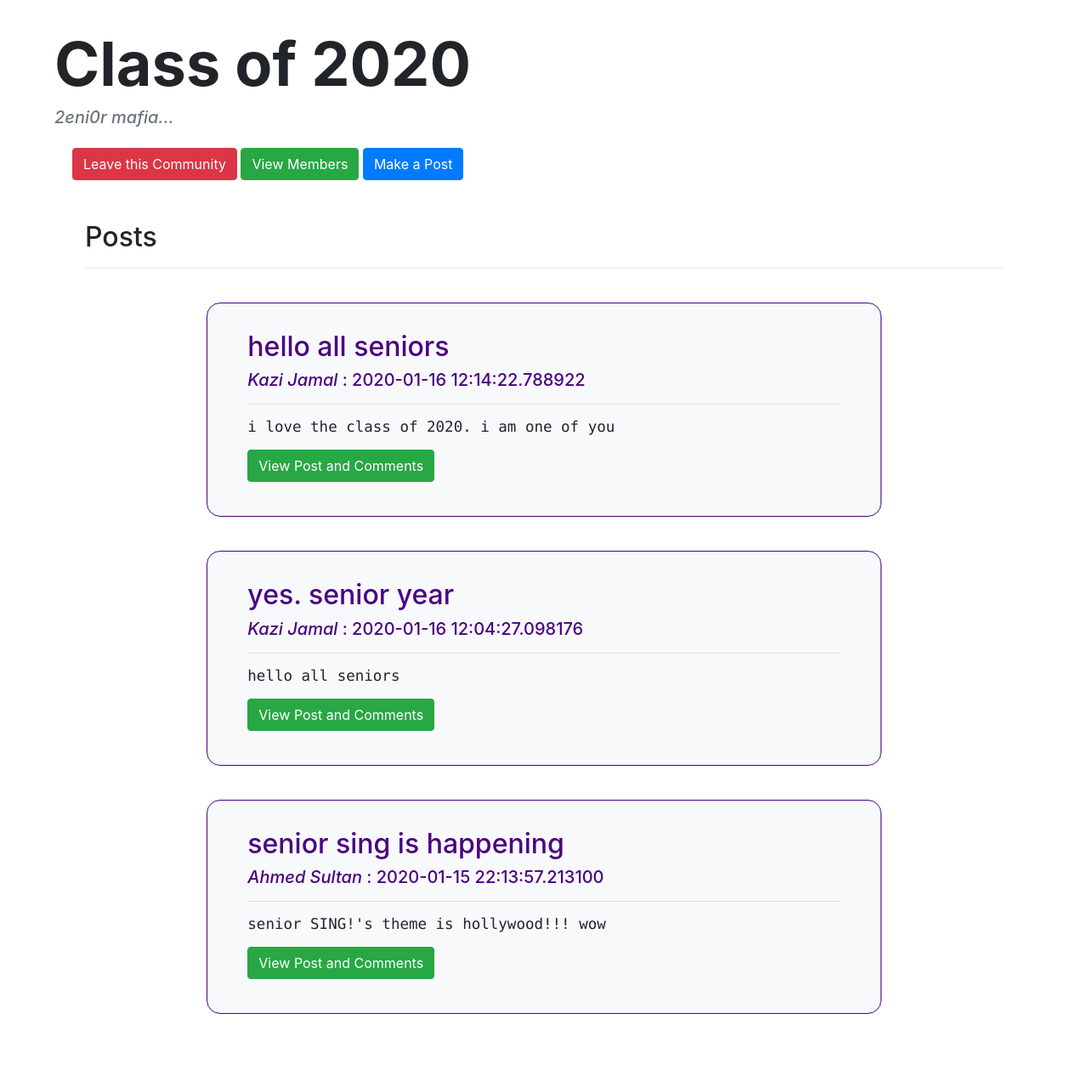
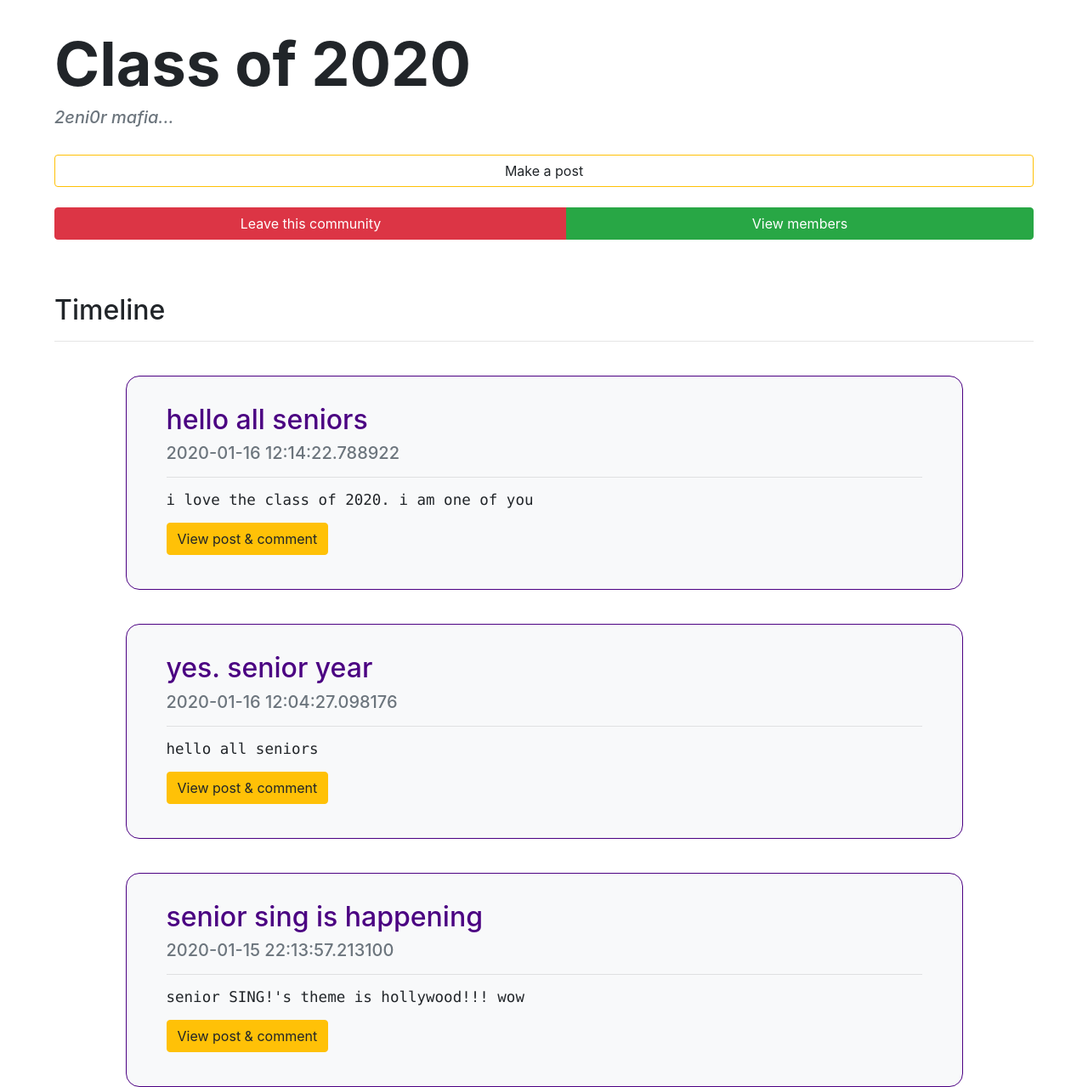
Before and after one commit to ahmedksultan/inpeach, a Flask app: page /community/1 in a window 1280 px wide. Shown: the part 80-1359 px from the top of the page at 85% size. Before the commit the page ends 1273 px from the top, so only its background shows below. Run offline with Flask 2, Linux system fonts and the light colour scheme; a user stored in the database is signed in; data comes from the database, SQL or seed files in the repository; both versions use the stored data as it was after the commit; some libraries are stand-ins or nearby versions.

Commit message:
made edits to community

```diff
--- a/templates/community.html
+++ b/templates/community.html
@@ -3,23 +3,25 @@
 <div class="content mb-4" style="padding-left: 5vw; padding-top: 5vh; padding-right: 5vw;">
     <h1 class="display-3" style="font-weight: 700;">{{ community.name }}</h1>
     <h5 class="display-5 text-secondary"><i>{{ community.description }}</i></h5>
+{% if incommunity %}
+    <br>
+    <a data-toggle="modal" data-target="#newCommunityPostModal" class="btn btn-outline-warning btn-block">Make a post</a>
+    <br>
+    <div class="btn-group w-100" role="group" aria-label="button group">
+        <a href="/leavecommunity/{{ community.communityID }}" class="btn btn-danger">Leave this community</a>
+        <a href="/community/{{ community.communityID }}/members" class="btn btn-success">View members</a>
     </div>
-{% if incommunity %}
-<div class="container">
-  <a href="/leavecommunity/{{ community.communityID }}" class="btn btn-danger">Leave this Community</a>
-  <a href="/community/{{ community.communityID }}/members" class="btn btn-success">View Members</a>
 
-    <!-- Button trigger modal -->
-    <button type="button" class="btn btn-primary" data-toggle="modal" data-target="#newCommunityPostModal">
-        Make a Post
-    </button>
 
-    <!-- Modal -->
-    <div class="modal fade" id="newCommunityPostModal" tabindex="-1" role="dialog" aria-labelledby="newCommunityPostModalTitle" aria-hidden="true">
+</div>
+
+<div class="text-center">
+    <div class="modal fade" id="newCommunityPostModal" tabindex="-1" role="dialog"
+        aria-labelledby="newCommunityPostModalTitle" aria-hidden="true">
         <div class="modal-dialog modal-dialog-centered" role="document">
             <div class="modal-content">
                 <div class="modal-header">
-                <h5 class="modal-title">New Post</h5>
+                    <h5 class="modal-title">New post</h5>
                     <button type="button" class="close" data-dismiss="modal" aria-label="Close">
                         <span aria-hidden="true">&times;</span>
                     </button>
@@ -28,11 +30,13 @@
                     <form action="/community/{{ community.communityID }}/post" method=POST>
                         <div class="form-group">
                             <label for="title">Title</label>
-                        <input name="title" type="text" class="form-control" id="title"  placeholder="Enter title" required>
+                            <input name="title" type="text" class="form-control" id="title" placeholder="Enter title"
+                                required>
                         </div>
                         <div class="form-group">
                             <label for="content">Content</label>
-                        <textarea name="content" rows="8" class="form-control" id="content" placeholder="Enter content" required></textarea>
+                            <textarea name="content" rows="8" class="form-control" id="content"
+                                placeholder="Enter content" required></textarea>
                         </div>
                         <div class="modal-footer">
                             <button type="button" class="btn btn-secondary" data-dismiss="modal">Close</button>
@@ -43,32 +47,29 @@
             </div>
         </div>
     </div>
+</div>
 
-<div class="container my-5">
-    <h2>Posts</h2>
+<div style="padding-left: 5vw; padding-top: 5vh; padding-right: 5vw;">
+    <h2>Timeline</h2>
     <hr>
-    {% if not posts %}
-    <p>No posts.</p>
-    {% else %}
     {% for post in posts %}
-    <div class="row" style="margin-left: 5vw; margin-right: 5vw; margin-top: 5vh;">
-        <div class="container col-md-10 bg-light border border-primary" style="padding: 2em; border-radius: 1em;">
+    <div class="row" style="margin-top: 5vh;">
+        <div class="container col-md-10 bg-light w-100 border border-primary" style="padding: 2em; border-radius: 1em;">
             <div class="col">
                 <h2>{{ post.title }}</h2>
-                <h5> <i>{{ posts[post].displayName }}</i> : {{ post.timestamp }}<h5>
+                <h5 class="text-secondary">{{ post.timestamp }}<h5>
                         <hr>
                         <pre>{{ post.content }}</pre>
-                <a href="/post/{{ post.postID }}" class="btn btn-success">View Post and Comments</a>
+                        <a href="/post/{{ post.postID }}" class="btn btn-warning">View post & comment</a>
             </div>
         </div>
     </div>
     {% endfor %}
-    {% endif %}
 </div>
 
 {% else %}
 <div class="container">
-    <a href="/joincommunity/{{ community.communityID }}" class="btn btn-success">Join this Community</a>
+    <a href="/joincommunity/{{ community.communityID }}" class="btn btn-success w-100">Join this community</a>
 </div>
 {% endif %}
 
```
Also changed, not shown: site.db. Lines whose indentation alone changed are shown as unchanged.
